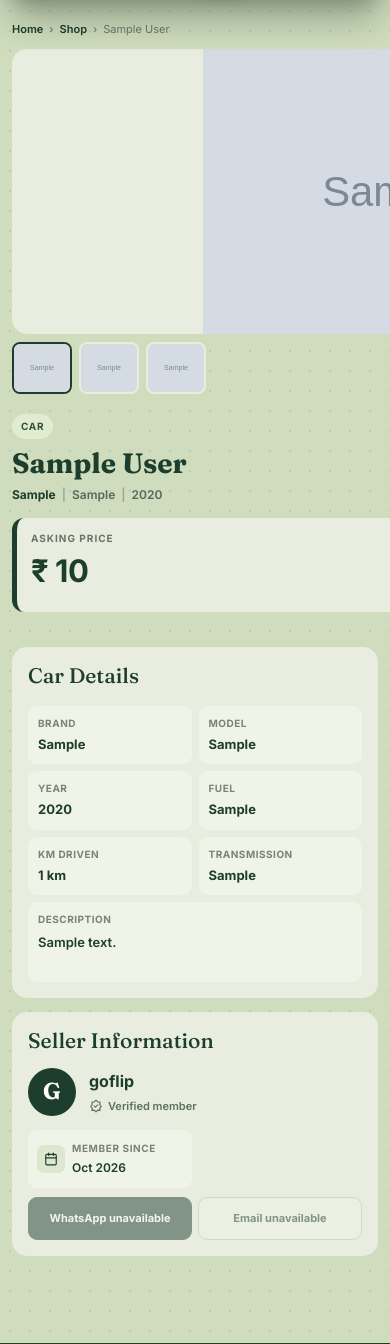
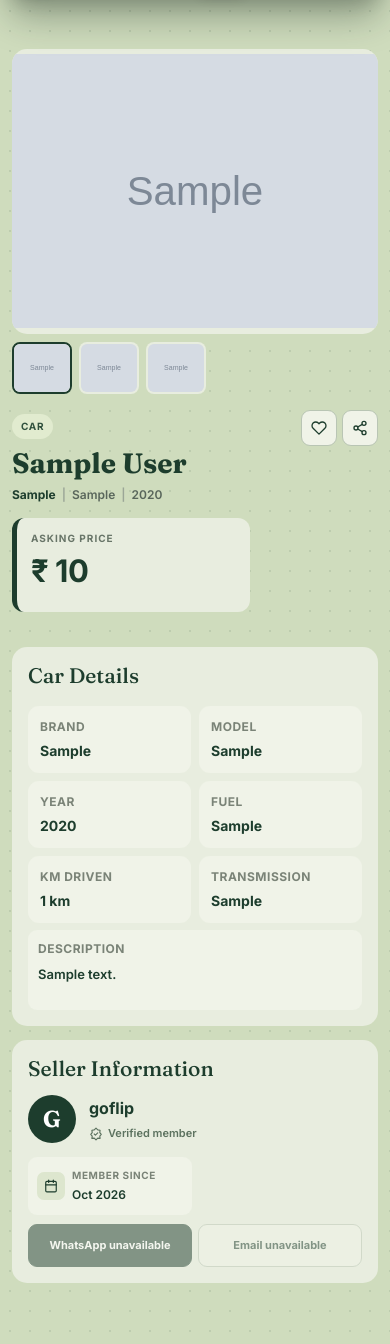
Before and after one commit to Suhail579/GoFlip, a Django app: a page that uses templates/Car_Details.html in a window 390 px wide; the page is wider, and only the part inside the window is pictured. Shown: the part 79-1423 px from the top of that part. Run offline with Django 5.2, Linux system fonts and the light colour scheme; data comes from the database, SQL or seed files in the repository; both versions use the stored data as it was after the commit; tables that the repository leaves empty hold one stand-in row (values such as "Sample post"); grey boxes marked "Sample" are stand-in pictures.

Commit message:
Mobile responsive layout

```diff
--- a/templates/Car_Details.html
+++ b/templates/Car_Details.html
@@ -809,125 +809,127 @@ body {
 
 
 /* =========================================================
-   TABLET
-========================================================= */
-
-@media (max-width: 1100px) {
-
-    .detail-wrap {
-        max-width: 100%;
-    }
-
-    .top-grid {
-        grid-template-columns:
-            minmax(0, 1.2fr)
-            minmax(350px, 0.9fr);
-
-        gap: 25px;
-    }
-
-    .bottom-grid {
-        grid-template-columns:
-            minmax(0, 1.6fr)
-            minmax(330px, 0.9fr);
-    }
-
-}
-
-
-/* =========================================================
-   SMALL TABLET
-========================================================= */
-
-@media (max-width: 900px) {
-
-    .detail-page {
-        padding: 20px 16px 50px;
-    }
-
-    .detail-wrap {
-        top: -45px;
-    }
-
-    .top-grid {
-        grid-template-columns: 1fr;
-
-        gap: 25px;
-    }
-
-    .product-info {
-        top: 0;
-    }
-
-    .main-image-box {
-        height: 430px;
-    }
-
-    .product-actions {
-        top: 0;
-        right: 0;
-    }
-
-    .product-title {
-        margin-right: 110px;
-    }
-
-    .price-section {
-        width: 304px;
-    }
-
-    .bottom-grid {
-        grid-template-columns: 1fr;
-
-        gap: 18px;
-    }
-
-}
-
-
-/* =========================================================
    MOBILE
 ========================================================= */
 
 @media (max-width: 600px) {
 
+    html,
+    body {
+        width: 100%;
+        max-width: 100%;
+        overflow-x: hidden;
+    }
+
     .detail-page {
+        width: 100%;
+        max-width: 100%;
         padding: 2px 12px 40px;
+        overflow-x: hidden;
     }
 
     .detail-wrap {
+        width: 100%;
+        max-width: 100%;
+        margin: 0;
         top: -47px;
-    }
+        left: 0;
+        right: 0;
+    }
+
+    /* =====================================================
+       BREADCRUMB
+    ===================================================== */
 
     .breadcrumb {
+        width: 100%;
+        max-width: 100%;
+
         margin-bottom: 11px;
 
         font-size: 11px;
-
         gap: 6px;
-    }
+
+        overflow: hidden;
+    }
+
+    .breadcrumb .current {
+        max-width: 55%;
+        min-width: 0;
+
+        overflow: hidden;
+        white-space: nowrap;
+        text-overflow: ellipsis;
+    }
+
+
+    /* =====================================================
+       TOP GRID
+    ===================================================== */
 
     .top-grid {
+        width: 100%;
+        max-width: 100%;
+
+        display: grid;
+        grid-template-columns: minmax(0, 1fr);
+
         gap: 18px;
     }
 
 
-    /* IMAGE */
+    /* =====================================================
+       IMAGE
+    ===================================================== */
 
     .main-image-box {
+        width: 100%;
+        max-width: 100%;
+
         height: 285px;
 
         border-radius: 15px;
-    }
+
+        overflow: hidden;
+    }
+
+    .main-image-box img {
+        width: 100%;
+        max-width: 100%;
+
+        height: 100%;
+
+        object-fit: contain;
+    }
+
+
+    /* =====================================================
+       THUMBNAILS
+    ===================================================== */
 
     .thumb-row {
+        width: 100%;
+        max-width: 100%;
+
         margin-top: 8px;
 
+        display: flex;
+
         gap: 7px;
+
+        overflow-x: auto;
+        overflow-y: hidden;
+
+        scrollbar-width: none;
+    }
+
+    .thumb-row::-webkit-scrollbar {
+        display: none;
     }
 
     .thumb-box {
         width: 60px;
+        min-width: 60px;
 
         height: 52px;
 
@@ -935,99 +937,136 @@ body {
     }
 
 
-    /* PRODUCT */
+    /* =====================================================
+       PRODUCT INFORMATION
+    ===================================================== */
 
     .product-info {
+        width: 100%;
+        max-width: 100%;
+
         padding-top: 0;
 
-        width: 100%;
-
         top: 0;
-    }
-
-
-    /* ACTIONS */
+        left: 0;
+
+        min-width: 0;
+    }
+
+
+    /* =====================================================
+       ACTION BUTTONS
+    ===================================================== */
 
     .product-actions {
+        position: absolute;
+
         top: -2px;
-
         right: 0;
 
+        display: flex;
+
         gap: 5px;
+
+        z-index: 10;
     }
 
     .price-action-btn {
         width: 36px;
+        min-width: 36px;
 
         height: 36px;
-
-        min-width: 36px;
 
         border-radius: 9px;
     }
 
     .price-action-btn svg {
         width: 16px;
-
         height: 16px;
     }
 
 
-    /* CATEGORY */
+    /* =====================================================
+       CATEGORY
+    ===================================================== */
 
     .category-tag {
+        max-width: calc(100% - 90px);
+
         font-size: 10px;
 
         padding: 5px 9px;
 
+        margin-top: 0;
         margin-bottom: 9px;
 
+        margin-left: 0;
         margin-right: 90px;
+    }
+
+
+    /* =====================================================
+       TITLE
+    ===================================================== */
+
+    .product-title {
+        width: 100%;
+        max-width: 100%;
+
+        font-size: 28px;
+
+        line-height: 1.08;
+
+        margin: 0 0 8px 0;
+
+        padding: 0;
+
+        overflow-wrap: anywhere;
+        word-break: break-word;
+    }
+
+
+    /* =====================================================
+       BRAND / MODEL / YEAR
+    ===================================================== */
+
+    .product-sub {
+        width: 100%;
+        max-width: 100%;
+
+        display: flex;
+
+        align-items: center;
+
+        flex-wrap: wrap;
+
+        gap: 6px;
 
         margin-left: 0;
-    }
-
-
-    /* TITLE */
-
-    .product-title {
-        font-size: 28px;
-
-        margin-bottom: 8px;
-
-        margin-right: 0;
-
-        margin-left: 0;
-    }
-
-
-    /* SUB */
-
-    .product-sub {
+
         font-size: 12px;
 
-        gap: 6px;
-
-        margin-left: 0;
-    }
-
-
-    /* PRICE */
+        overflow-wrap: anywhere;
+    }
+
+
+    /* =====================================================
+       PRICE
+    ===================================================== */
 
     .price-section {
         width: 65%;
+        max-width: 100%;
 
         min-height: 94px;
 
         margin-top: 14px;
-
         margin-bottom: 17px;
+        margin-left: 0;
 
         padding: 13px 14px;
 
         border-radius: 12px;
-
-        margin-left: 0;
     }
 
     .price-label {
@@ -1039,64 +1078,209 @@ body {
     }
 
     .product-price {
+        max-width: 100%;
+
         font-size: 31px;
 
+        line-height: 1.1;
+
         top: 3px;
-    }
-
-
-    /* LOWER GRID */
+
+        overflow-wrap: anywhere;
+    }
+
+
+    /* =====================================================
+       LOWER GRID
+    ===================================================== */
 
     .bottom-grid {
-        grid-template-columns: 1fr;
+        width: 100%;
+        max-width: 100%;
+
+        display: grid;
+
+        grid-template-columns: minmax(0, 1fr);
 
         gap: 14px;
 
         margin-top: 18px;
     }
 
+
+    /* =====================================================
+       LOWER BOX
+    ===================================================== */
+
     .lower-box {
         width: 100%;
+        max-width: 100%;
+
+        min-width: 0;
 
         padding: 16px;
 
         border-radius: 15px;
+
+        overflow: hidden;
     }
 
     .lower-box-title {
+        width: 100%;
+
         font-size: 21px;
 
         margin-bottom: 14px;
-    }
-
-
-    /* SELLER */
+
+        overflow-wrap: anywhere;
+    }
+
+
+    /* =====================================================
+       MOBILE DETAILS
+    ===================================================== */
+
+    .mobile-details-box {
+        width: 100%;
+        max-width: 100%;
+
+        min-width: 0;
+    }
+
+    .mobile-details-grid {
+        width: 100%;
+        max-width: 100%;
+
+        display: grid;
+
+        grid-template-columns:
+            repeat(2, minmax(0, 1fr));
+
+        gap: 7px;
+    }
+
+    .mobile-detail-item {
+        width: 100%;
+        max-width: 100%;
+
+        min-width: 0;
+
+        padding: 10px;
+
+        border-radius: 9px;
+
+        overflow: hidden;
+    }
+
+    .mobile-detail-label {
+        font-size: 10px;
+
+        margin-bottom: 4px;
+    }
+
+    .mobile-detail-value {
+        width: 100%;
+        max-width: 100%;
+
+        font-size: 13px;
+
+        overflow-wrap: anywhere;
+        word-break: break-word;
+    }
+
+
+    /* =====================================================
+       DESCRIPTION
+    ===================================================== */
+
+    .description-box {
+        width: 100%;
+        max-width: 100%;
+
+        min-height: 80px;
+
+        margin-top: 7px;
+
+        padding: 10px;
+
+        border-radius: 9px;
+
+        overflow: hidden;
+    }
+
+    .description-box .mobile-detail-label {
+        font-size: 10px;
+
+        margin-bottom: 6px;
+    }
+
+    .description-content {
+        width: 100%;
+        max-width: 100%;
+
+        font-size: 13px;
+
+        line-height: 1.6;
+
+        margin-top: -22px;
+
+        overflow-wrap: anywhere;
+        word-break: break-word;
+
+        white-space: pre-line;
+    }
+
+
+    /* =====================================================
+       SELLER
+    ===================================================== */
 
     .seller-box {
         width: 100%;
+        max-width: 100%;
 
         min-height: auto;
+
+        overflow: hidden;
     }
 
     .seller-header {
+        width: 100%;
+        max-width: 100%;
+
         margin-bottom: 14px;
+
+        min-width: 0;
     }
 
     .seller-image,
     .seller-image-fallback {
         width: 48px;
+        min-width: 48px;
 
         height: 48px;
     }
 
     .seller-name {
+        max-width: 100%;
+
         font-size: 16px;
-    }
-
-
-    /* CONTACT */
+
+        overflow-wrap: anywhere;
+        word-break: break-word;
+    }
+
+
+    /* =====================================================
+       CONTACT INFORMATION
+    ===================================================== */
 
     .contact-grid {
+        width: 100%;
+        max-width: 100%;
+
+        display: grid;
+
         grid-template-columns:
             repeat(2, minmax(0, 1fr));
 
@@ -1104,28 +1288,33 @@ body {
     }
 
     .contact-tile {
+        width: 100%;
+        max-width: 100%;
+
+        min-width: 0;
+
+        min-height: 58px;
+
         padding: 9px;
 
-        min-height: 58px;
-
         gap: 7px;
 
         border-radius: 9px;
+
+        overflow: hidden;
     }
 
     .contact-icon {
         width: 28px;
+        min-width: 28px;
 
         height: 28px;
-
-        min-width: 28px;
 
         border-radius: 7px;
     }
 
     .contact-icon svg {
         width: 14px;
-
         height: 14px;
     }
 
@@ -1134,13 +1323,26 @@ body {
     }
 
     .tile-value {
+        width: 100%;
+        max-width: 100%;
+
         font-size: 12px;
-    }
-
-
-    /* SELLER BUTTONS */
+
+        overflow-wrap: anywhere;
+        word-break: break-word;
+    }
+
+
+    /* =====================================================
+       SELLER BUTTONS
+    ===================================================== */
 
     .seller-action-row {
+        width: 100%;
+        max-width: 100%;
+
+        display: grid;
+
         grid-template-columns:
             repeat(2, minmax(0, 1fr));
 
@@ -1150,6 +1352,11 @@ body {
     }
 
     .seller-btn {
+        width: 100%;
+        max-width: 100%;
+
+        min-width: 0;
+
         min-height: 43px;
 
         padding: 0 8px;
@@ -1159,69 +1366,43 @@ body {
         border-radius: 9px;
 
         gap: 5px;
+
+        overflow: hidden;
+
+        white-space: nowrap;
     }
 
     .seller-btn svg {
         width: 15px;
-
         height: 15px;
-    }
-
-
-    /* CAR DETAILS */
-
-    .car-details-grid {
-        grid-template-columns:
-            repeat(2, minmax(0, 1fr));
-
-        gap: 7px;
-    }
-
-    .car-detail-item {
-        padding: 10px;
-
-        border-radius: 9px;
-    }
-
-    .car-detail-label {
-        font-size: 10px;
-
-        margin-bottom: 4px;
-    }
-
-    .car-detail-value {
-        font-size: 13px;
-    }
-
-
-    /* DESCRIPTION */
-
-    .description-box {
-        width: 100%;
-
-        min-height: 80px;
-
-        margin-top: 7px;
-
-        padding: 10px;
-
-        border-radius: 9px;
-    }
-
-    .description-box .car-detail-label {
-        font-size: 10px;
-
-        margin-bottom: 6px;
-    }
-
-    .description-content {
-        width: 100%;
-
-        font-size: 13px;
-
-        line-height: 1.6;
-
-        margin-top: -22px
+
+        flex-shrink: 0;
+    }
+
+
+    /* =====================================================
+       DELETE BUTTON
+    ===================================================== */
+
+    .seller-box > div[style*="margin-top"] {
+        width: 100%;
+        max-width: 100%;
+    }
+
+
+    /* =====================================================
+       DELETE MODAL
+    ===================================================== */
+
+    #deleteBox {
+        padding: 15px;
+    }
+
+    #deleteBox > div {
+        width: 100% !important;
+        max-width: 400px;
+
+        padding: 22px !important;
     }
 
 }
```
Also changed, not shown: other parts of templates/Car_Details.html (+86 -25 lines), db.sqlite3.
